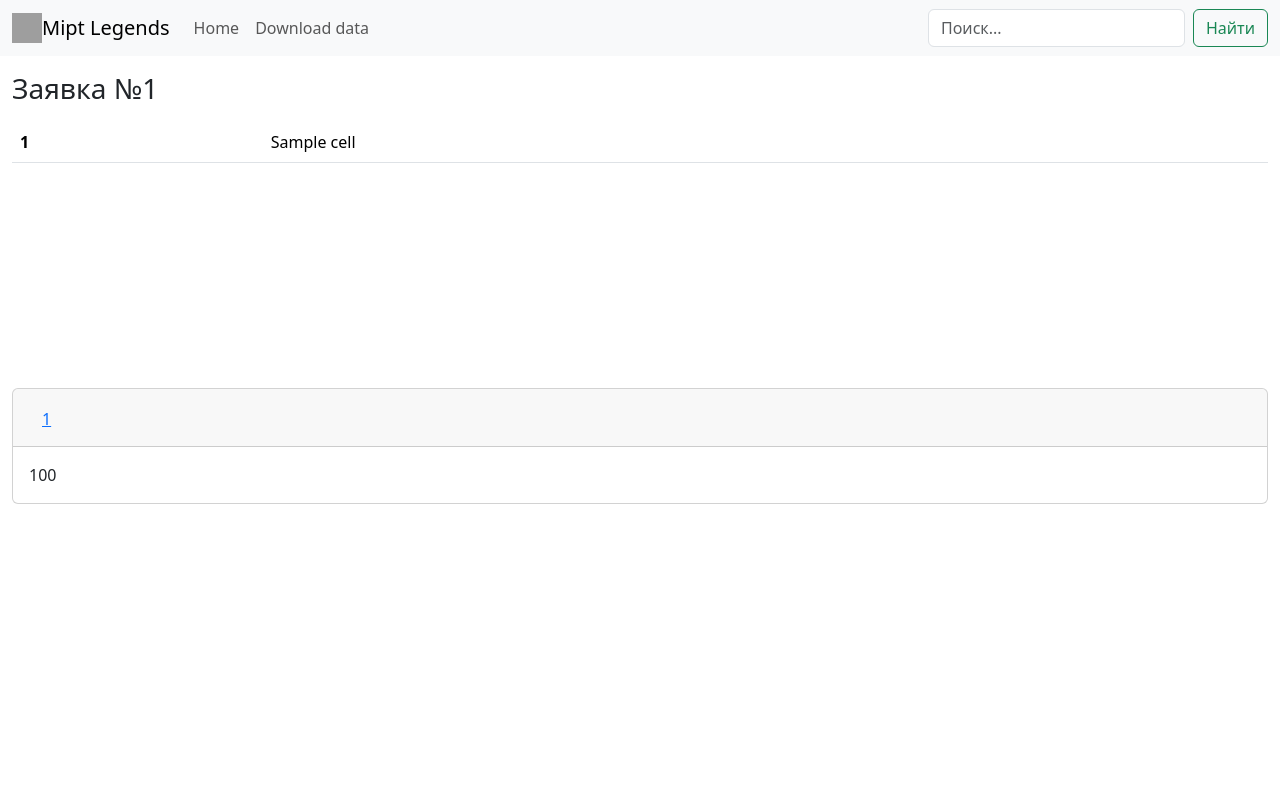
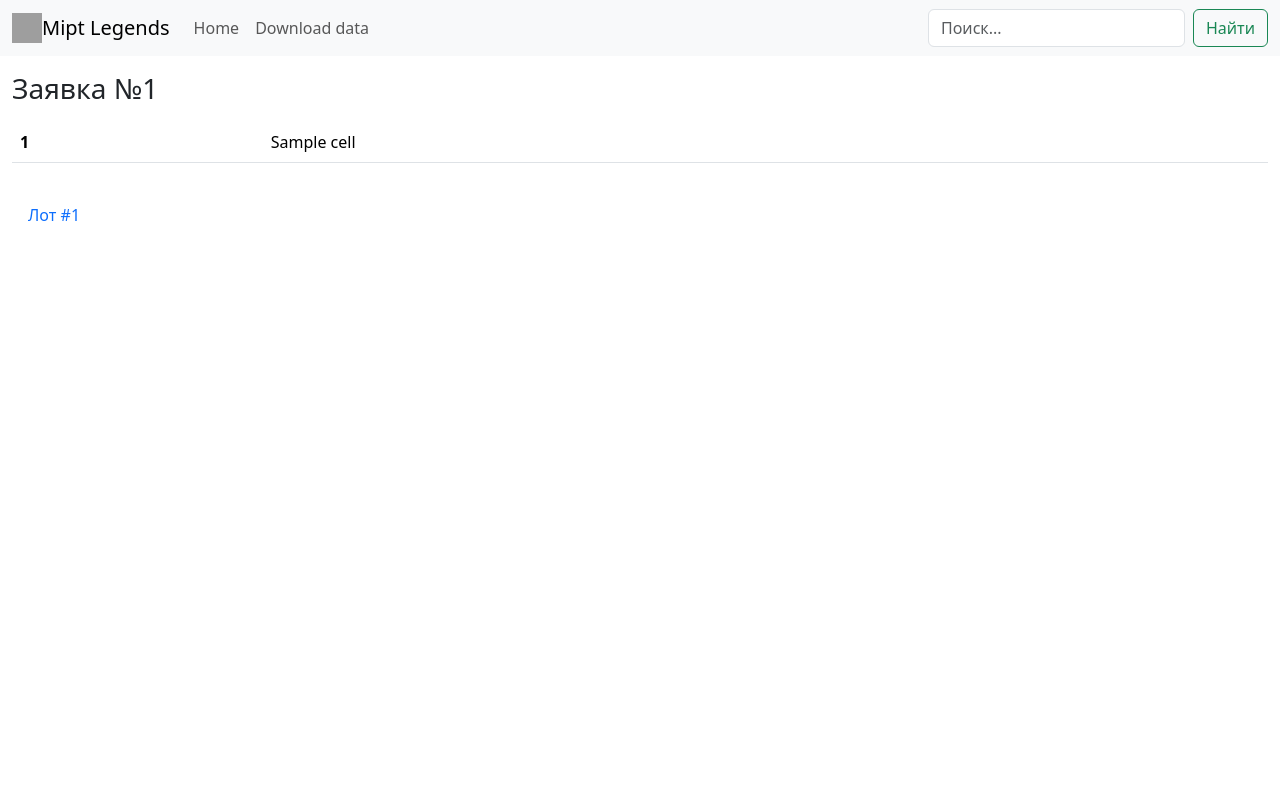
Before and after one commit to aminaAK/Hakaton, a Django app: template ML/main/template/main/tables.html in a window 1280 px wide. Shown: the top 794 px of the page. Before the commit the page ends 504 px from the top, so only its background shows below. Run offline with Django 4.2, Linux system fonts and the light colour scheme; the template is opened without the code that fills it: most values are stand-ins (such as "Sample title", 1, 10 or a date in 2020); parts of the project's set-up code (start-up, migrations or seed data) failed here and were passed over; some libraries are stand-ins or nearby versions; grey boxes are pictures that could not be loaded.

Commit message:
умные лоты

```diff
--- /dev/null
+++ b/ML/main/static/main/css/tables.css
@@ -0,0 +1,12 @@
+.data {
+    overflow: auto;
+    width: 100%;
+    height: 100%;
+
+}
+.lots {
+    overflow: auto;
+    width: 100%;
+    height: 600px;
+
+}
--- a/ML/main/template/main/tables.html
+++ b/ML/main/template/main/tables.html
@@ -6,7 +6,7 @@
     <meta name="viewport" content="width=device-width, initial-scale=1">
     <title>Заявки</title>
     <link href="https://cdn.jsdelivr.net/npm/bootstrap@5.3.3/dist/css/bootstrap.min.css" rel="stylesheet" integrity="sha384-QWTKZyjpPEjISv5WaRU9OFeRpok6YctnYmDr5pNlyT2bRjXh0JMhjY6hW+ALEwIH" crossorigin="anonymous">
-    <link rel="stylesheet" href="{% static 'main/css/index.css' %}">
+    <link rel="stylesheet" href="{% static 'main/css/tables.css' %}">
     <script src="https://code.jquery.com/jquery-3.7.1.js"></script>
 
   </head>
@@ -39,6 +39,8 @@
  <!-- script -->
 
   <body>
+    <!-- <script src="//code.jquery.com/jquery-1.11.0.min.js"></script> -->
+    <!-- <script src="http://netdna.bootstrapcdn.com/bootstrap/3.1.1/js/bootstrap.min.js"></script> -->
     <script src="https://cdn.canvasjs.com/ga/canvasjs.min.js"></script>
     <script src="https://code.jquery.com/jquery-3.2.1.slim.min.js" integrity="sha384-KJ3o2DKtIkvYIK3UENzmM7KCkRr/rE9/Qpg6aAZGJwFDMVNA/GpGFF93hXpG5KkN" crossorigin="anonymous"></script>
     <script src="https://cdn.jsdelivr.net/npm/@popperjs/core@2.11.8/dist/umd/popper.min.js" integrity="sha384-I7E8VVD/ismYTF4hNIPjVp/Zjvgyol6VFvRkX/vR+Vc4jQkC+hVqc2pM8ODewa9r" crossorigin="anonymous"></script>
@@ -93,32 +95,112 @@
             </table>
         </div>
         <p></p>
+
+        <div class="row">
+            <div class="col-2">
+                <div class = "lots">
+              <div class="nav flex-column nav-pills" id="v-pills-tab" role="tablist" aria-orientation="vertical">
+                {% for lot in lots %}
+                <a class="nav-link" id="v-pills-lot-{{ forloop.counter }}-tab" data-bs-toggle="pill" href="#v-pills-{{ forloop.counter }}" role="tab" aria-controls="v-pills-{{ forloop.counter }}" aria-selected="false">Лот #{{ forloop.counter }}</a>
+                {% endfor %}
+              </div>
+            </div>
+            </div>
+            <div class="col-10">
+
+              <div class = "lots">
+              <div class="tab-content" id="v-pills-tabContent">
+                {% for lot in lots %}
+                <div class="tab-pane fade" id="v-pills-{{ forloop.counter }}" role="tabpanel" aria-labelledby="v-pills-lot-{{ forloop.counter }}-tab"><div class="data">
+
+                    <table class="table table-hover" id="myTable">
+                        <thead>
+                            <tr>
+                                {% for col in lot.columns %}
+                                    <th scope="col">
+                                        {{col}}
+                                    </th>
+                                {% endfor %}
+                            </tr>
+                        </thead>
+
+                        <tbody>
+                            {% for index, row in lot.iterrows %}
+                                <tr>
+                                {% for cell in row %}
+                                    <td>
+                                        {{cell}}
+                                    </td>
+                                {% endfor %}
+
+                                </tr>
+                            {% endfor %}
+                        </tbody>
+
+                    </table>
+                    </div>
+                </div>
+                {% endfor %}
+
+              </div>
+            </div>
+            </div>
+          </div>
+        </div>
+        <!-- {% for lot in lots %}
         <div id="accordion">
+            <div class="card">
+              <div class="card-header" id="headingOne">
+                <h5 class="mb-0">
+                  <button class="btn btn-link" data-bs-toggle="collapse" data-bs-target="#collapse{{ forloop.counter }}" aria-expanded="false" aria-controls="collapse{{ forloop.counter }}">
+                    Лот №{{ forloop.counter }}
+                    <form class="d-flex" role="search">
+                        <input class="form-control me-2" type="search" id="myInput" onkeyup="Search()"  placeholder="Поиск..." aria-label="Search">
+                        <button class="btn btn-outline-success" type="submit">Найти</button>
+                      </form>
+                  </button>
+                </h5>
+              </div>
 
-            {% for lot in lots %}
-            <div class="card">
-                <div class="card-header" id="heading{{ forloop.counter }}">
-                  <h2 class="mb-0">
-                    <button class="btn btn-link" type="button" data-toggle="collapse" data-target="#collapse{{ forloop.counter }}" aria-expanded="{% if forloop.first %}true{% else %}false{% endif %}" aria-controls="collapse{{ forloop.counter }}">
-                        {{ forloop.counter }}
-                    </button>
-                  </h2>
-                </div>
-                <div id="collapse{{ forloop.counter }}" class="collapse {% if forloop.first %}show{% endif %}" aria-labelledby="heading{{ forloop.counter }}" data-parent="#accordion">
-                  <div class="card-body">
-                    {{ forloop.counter }}00
-                  </div>
+              <div id="collapse{{ forloop.counter }}" class="collapse show" aria-labelledby="heading{{ forloop.counter }}" data-bs-parent="#accordion">
+                <div class="card-body">
+                    <div class="data">
+
+                        <table class="table table-hover" id="myTable">
+                            <thead>
+                                <tr>
+                                    {% for col in lot.columns %}
+                                        <th scope="col">
+                                            {{col}}
+                                        </th>
+                                    {% endfor %}
+                                </tr>
+                            </thead>
+
+                            <tbody>
+                                {% for index, row in lot.iterrows %}
+                                    <tr>
+                                    {% for cell in row %}
+                                        <td>
+                                            {{cell}}
+                                        </td>
+                                    {% endfor %}
+
+                                    </tr>
+                                {% endfor %}
+                            </tbody>
+
+                        </table>
+                        </div>
                 </div>
               </div>
-            {% endfor %}
-            <script>
-                    $(document).ready(function() {
+            </div>
 
-                    $('#heading1 button').trigger('click');
-              });
 
-            </script>
           </div>
+          {% endfor %}
+         -->
+
             <!-- {% for lot in lots %}
             <div class="data">
                 <h3>Лот №</h3>
```
